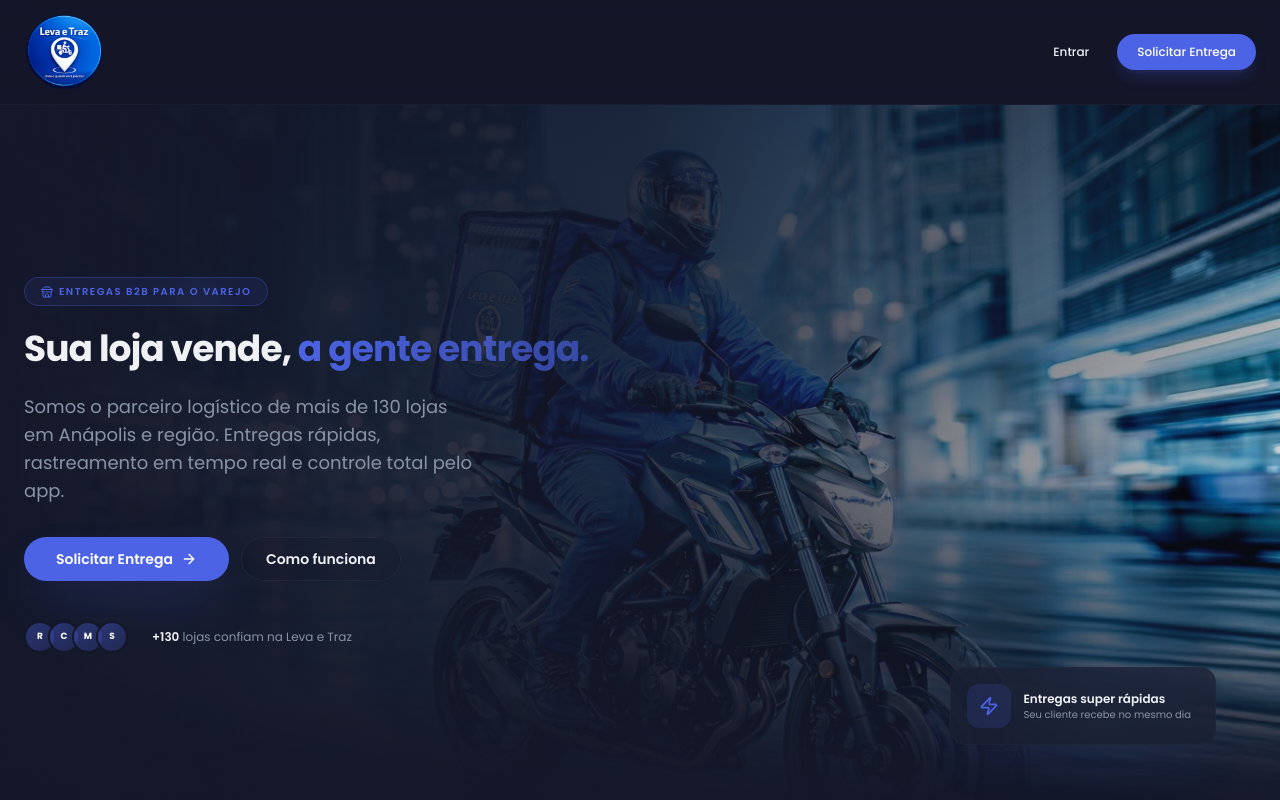
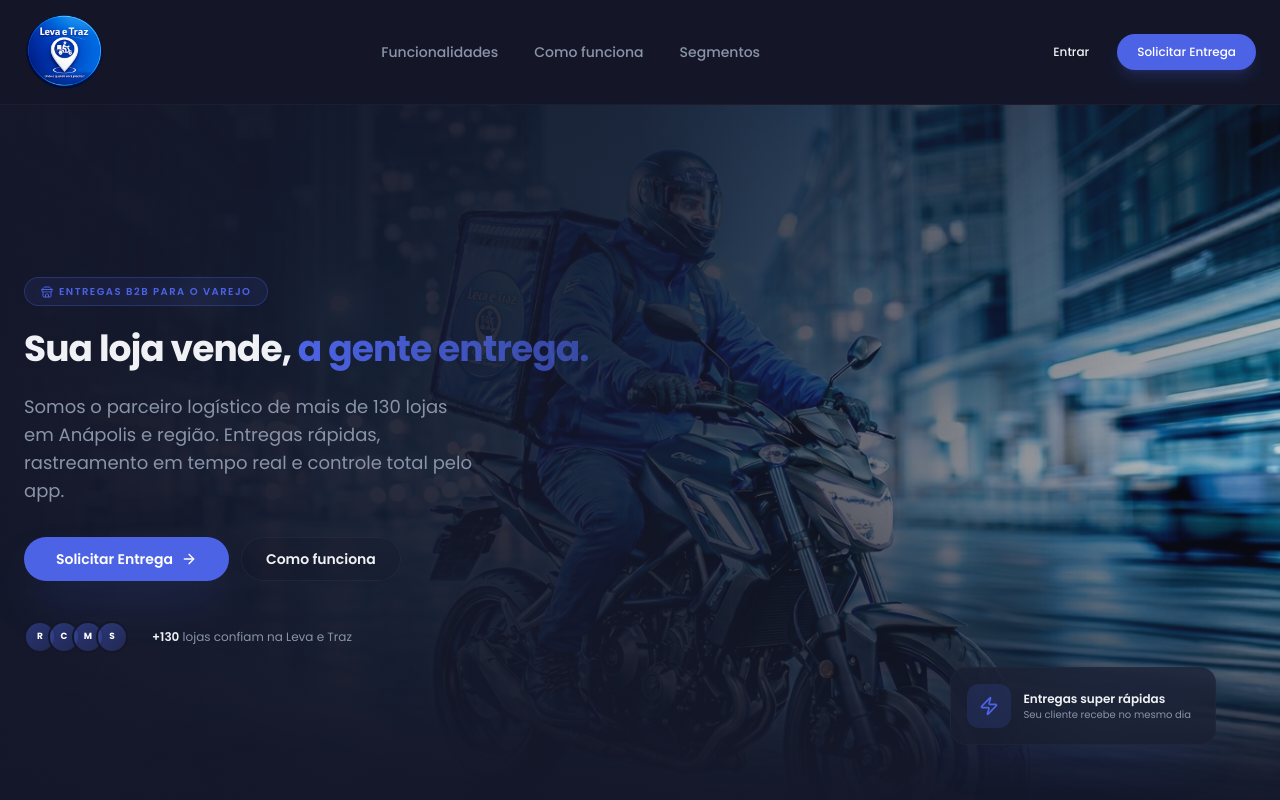
Before and after one commit to pedroapp100/remix-of-leva-e-tras-v6, a React (Vite) app: page / in a window 1280 px wide. Shown: the top 800 px of the page. Built offline with nearby package versions, Linux system fonts and the light colour scheme.

Commit message:
Add nav links for sections
Co-authored-by: pedroapp100 <205369213+pedroapp100@users.noreply.github.com>

```diff
--- a/src/pages/landing/FeaturesSection.tsx
+++ b/src/pages/landing/FeaturesSection.tsx
@@ -52,7 +52,7 @@ const features = [
 
 export function FeaturesSection() {
   return (
-    <section className="relative z-10 container mx-auto px-4 sm:px-6 py-20 sm:py-28">
+    <section id="funcionalidades" className="relative z-10 container mx-auto px-4 sm:px-6 py-20 sm:py-28">
       {/* Section ambient glow */}
       <div className="absolute top-1/2 left-1/2 -translate-x-1/2 -translate-y-1/2 w-[600px] h-[400px] bg-primary/4 rounded-full blur-[120px] pointer-events-none" />
 
--- a/src/pages/landing/LandingNav.tsx
+++ b/src/pages/landing/LandingNav.tsx
@@ -1,26 +1,45 @@
 import { useNavigate } from "react-router-dom";
+import { Button } from "@/components/ui/button";
 
-import { Button } from "@/components/ui/button";
+const navLinks = [
+  { label: "Funcionalidades", href: "#funcionalidades" },
+  { label: "Como funciona", href: "#como-funciona" },
+  { label: "Segmentos", href: "#segmentos" },
+];
 
 export function LandingNav() {
   const navigate = useNavigate();
 
+  const scrollTo = (href: string) => {
+    const el = document.querySelector(href);
+    if (el) el.scrollIntoView({ behavior: "smooth" });
+  };
+
   return (
-    <nav className="relative z-20 border-b border-border/30 backdrop-blur-md bg-background/60">
+    <nav className="sticky top-0 z-50 border-b border-border/30 backdrop-blur-md bg-background/80">
       <div className="container mx-auto flex items-center justify-between px-4 sm:px-6 py-3">
         <div className="flex items-center gap-3">
           <img
             src="/45b310cd-c7a9-4a8e-90e6-79884be4ceb3.png"
             alt="Leva e Traz"
-            className="h-20 w-20 rounded-full object-contain"
+            className="h-20 w-20 rounded-full object-contain cursor-pointer"
+            onClick={() => window.scrollTo({ top: 0, behavior: "smooth" })}
           />
-          <div>
-            <span className="font-bold tracking-tight block text-lg"> </span>
-            <span className="text-[10px] text-muted-foreground hidden sm:block uppercase tracking-widest">
-              {" "}
-            </span>
-          </div>
         </div>
+
+        {/* Nav links - hidden on mobile */}
+        <div className="hidden md:flex items-center gap-1">
+          {navLinks.map((link) => (
+            <button
+              key={link.href}
+              onClick={() => scrollTo(link.href)}
+              className="px-4 py-2 text-sm font-medium text-muted-foreground hover:text-foreground transition-colors rounded-full hover:bg-accent"
+            >
+              {link.label}
+            </button>
+          ))}
+        </div>
+
         <div className="flex items-center gap-3">
           <Button
             variant="ghost"
--- a/src/pages/landing/SegmentsSection.tsx
+++ b/src/pages/landing/SegmentsSection.tsx
@@ -12,7 +12,7 @@ const segments = [
 
 export function SegmentsSection() {
   return (
-    <section className="relative z-10 py-12 sm:py-16">
+    <section id="segmentos" className="relative z-10 py-12 sm:py-16">
       <div className="container mx-auto px-4 sm:px-6">
         <motion.div
           initial={{ opacity: 0, y: 16 }}
```
